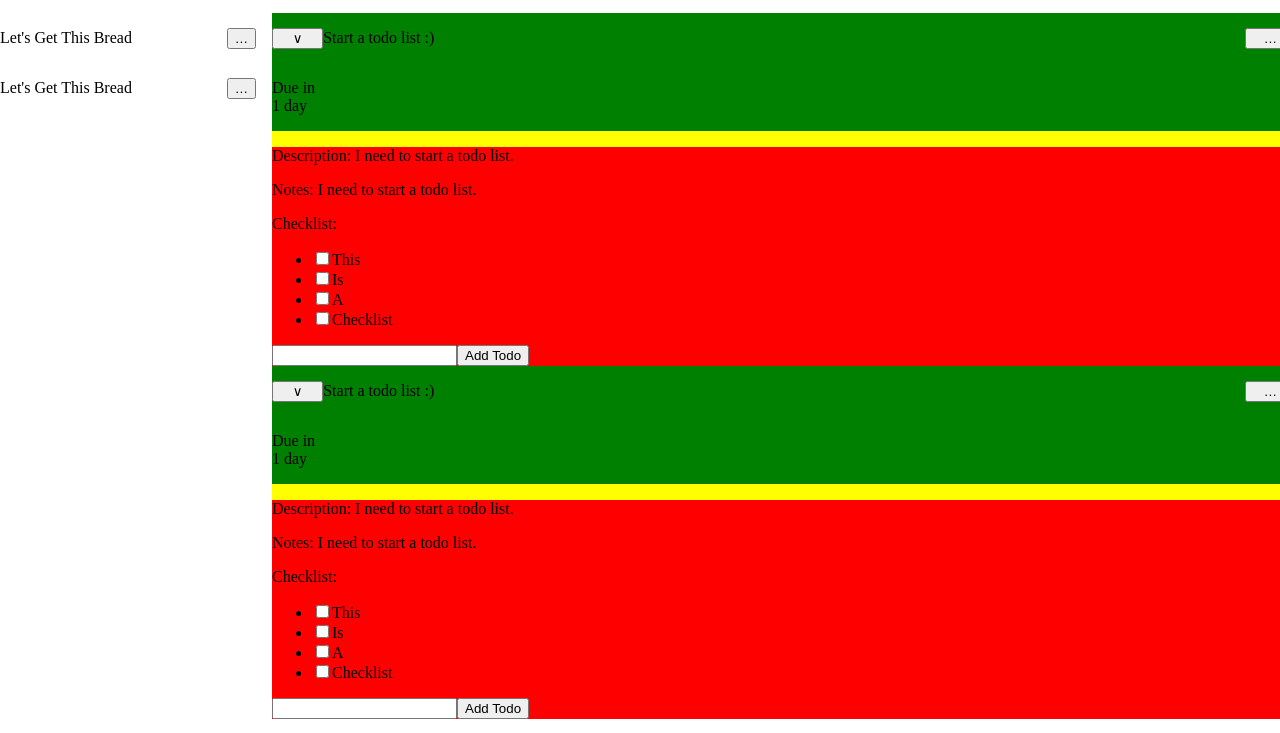
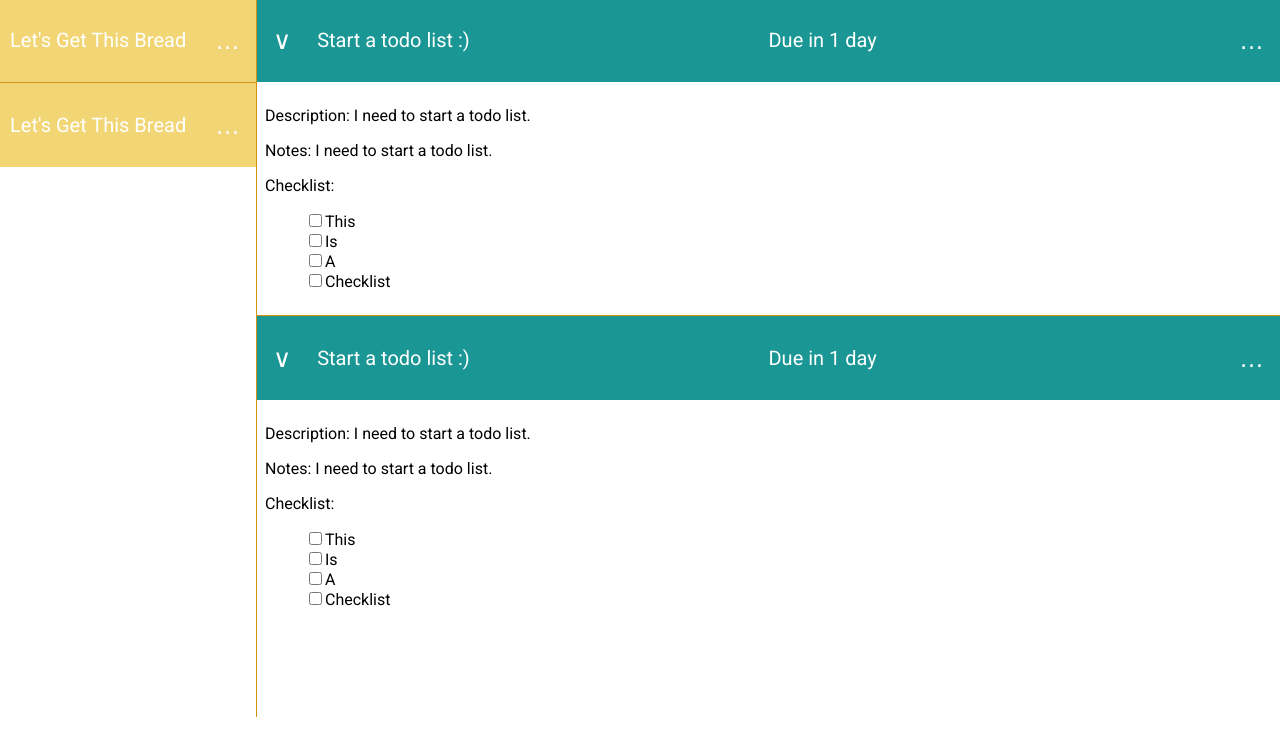
Before and after one commit to lindsaysofia/todo-list, a website built with webpack: page dist/index.html in a window 1280 px wide. Shown: the part 83-816 px from the top of the page. Built offline with nearby package versions, Linux system fonts and the light colour scheme.

Commit message:
happy with the styling for now

```diff
--- a/src/domLogic.js
+++ b/src/domLogic.js
@@ -20,6 +20,7 @@ const domLogic = (function () {
     const newProjectElement = document.createElement('div');
     newProjectElement.dataset.index = index;
     newProjectElement.classList.add('project-item');
+    newProjectElement.classList.add('active');
 
     const projectTitle = document.createElement('p');
     projectTitle.classList.add('title');
@@ -45,18 +46,18 @@ const domLogic = (function () {
     const mainTodo = document.createElement('div');
     mainTodo.classList.add('main');
 
+    const todoDueDate = document.createElement('p');
+    todoDueDate.classList.add('due-date');
+    todoDueDate.textContent = todo.dueDateAsDays();
+
     const todoTitle = document.createElement('p');
     todoTitle.classList.add('title');
     todoTitle.textContent = todo.title;
 
-    const todoDueDate = document.createElement('p');
-    todoDueDate.classList.add('due-date');
-    todoDueDate.textContent = todo.dueDateAsDays();
-
     mainTodo.appendChild(createCaretButton());
     mainTodo.appendChild(todoTitle);
+    mainTodo.appendChild(todoDueDate);
     mainTodo.appendChild(createActionsButton());
-    mainTodo.appendChild(todoDueDate);
 
     const expandTodo = document.createElement('div');
     expandTodo.classList.add('expand');
@@ -79,16 +80,16 @@ const domLogic = (function () {
       checklistItem.innerHTML = `<input type="checkbox" data-index="${index}" id="item${index}"><label for="item${index}">${item}</label>`;
       todoChecklistItems.appendChild(checklistItem);
     });
-    const todoChecklistInput = document.createElement('input');
-    todoChecklistInput.type = 'text';
-    const todoChecklistSubmit = document.createElement('input');
-    todoChecklistSubmit.type = 'submit';
-    todoChecklistSubmit.value = 'Add Todo';
-    todoChecklistSubmit.classList.add('submit');
+    // const todoChecklistInput = document.createElement('input');
+    // todoChecklistInput.type = 'text';
+    // const todoChecklistSubmit = document.createElement('input');
+    // todoChecklistSubmit.type = 'submit';
+    // todoChecklistSubmit.value = 'Add Todo';
+    // todoChecklistSubmit.classList.add('submit');
     todoChecklist.appendChild(todoChecklistName);
     todoChecklist.appendChild(todoChecklistItems);
-    todoChecklist.appendChild(todoChecklistInput);
-    todoChecklist.appendChild(todoChecklistSubmit);
+    // todoChecklist.appendChild(todoChecklistInput);
+    // todoChecklist.appendChild(todoChecklistSubmit);
 
     expandTodo.appendChild(todoDescription);
     expandTodo.appendChild(todoNotes);
--- a/src/style.css
+++ b/src/style.css
@@ -1,5 +1,12 @@
 :root {
   box-sizing: border-box;
+  --color-navy: #222B56;
+  --color-blue: #0B4683;
+  --color-teal: #1A9695;
+  --color-gold: #D69510;
+  --color-yellow: #F2D676;
+  --fs-h1: 2.5em;
+  --fs-main: 1.25em;
 }
 
 body {
@@ -12,12 +19,29 @@ body {
   "projects content";
   grid-template-rows: 10% 90%;
   grid-template-columns: 20% 80%;
-  grid-gap: 1em;
+  font-family: 'Roboto', sans-serif;
 }
 
 h1 {
   grid-area: header;
-  text-align: center;
+  background-color: var(--color-navy);
+  color: white;
+  margin: 0;
+  font-size: var(--fs-h1);
+}
+
+h1,
+.project-item,
+.todo-item .main,
+.todo-item .expand {
+  padding: .5em;
+}
+
+.project-item,
+.todo-item .main,
+button {
+  color: var(--color-navy);
+  font-size: var(--fs-main);
 }
 
 #projects-container {
@@ -28,23 +52,58 @@ h1 {
   display: flex;
   justify-content: space-between;
   align-items: center;
+  background-color: var(--color-navy);
+  color: white;
+}
+
+.project-item.active {
+  background-color: var(--color-yellow);
 }
 
 #content {
   grid-area: content;
+  border-left: 1px solid var(--color-gold);
+}
+
+.todo-item,
+.project-item {
+  border-top: 1px solid var(--color-gold);
 }
 
 .todo-item {
-  background-color: yellow;
+
 }
 
-.main {
-  background-color: green;
+.todo-item .main {
   display: grid;
-  grid-template-columns: 5% 90% 5%;
+  grid-template-columns: 5% 45% 45% 5%;
   align-items: center;
+  background-color: var(--color-teal);
+  color: white;
 }
 
-.expand {
-  background-color: red;
+.todo-item .caret {
+  justify-self: start;
 }
+
+.todo-item .actions {
+  justify-self: end;
+}
+
+.expand {}
+
+.expand .checklist li {
+  list-style: none;
+}
+
+button {
+  outline: none;
+  border: none;
+  background-color: inherit;
+  color: inherit;
+}
+
+button:hover,
+.todo-item .main .due-date:hover {
+  cursor: pointer;
+}
```
Also changed, not shown: dist/index.html.
